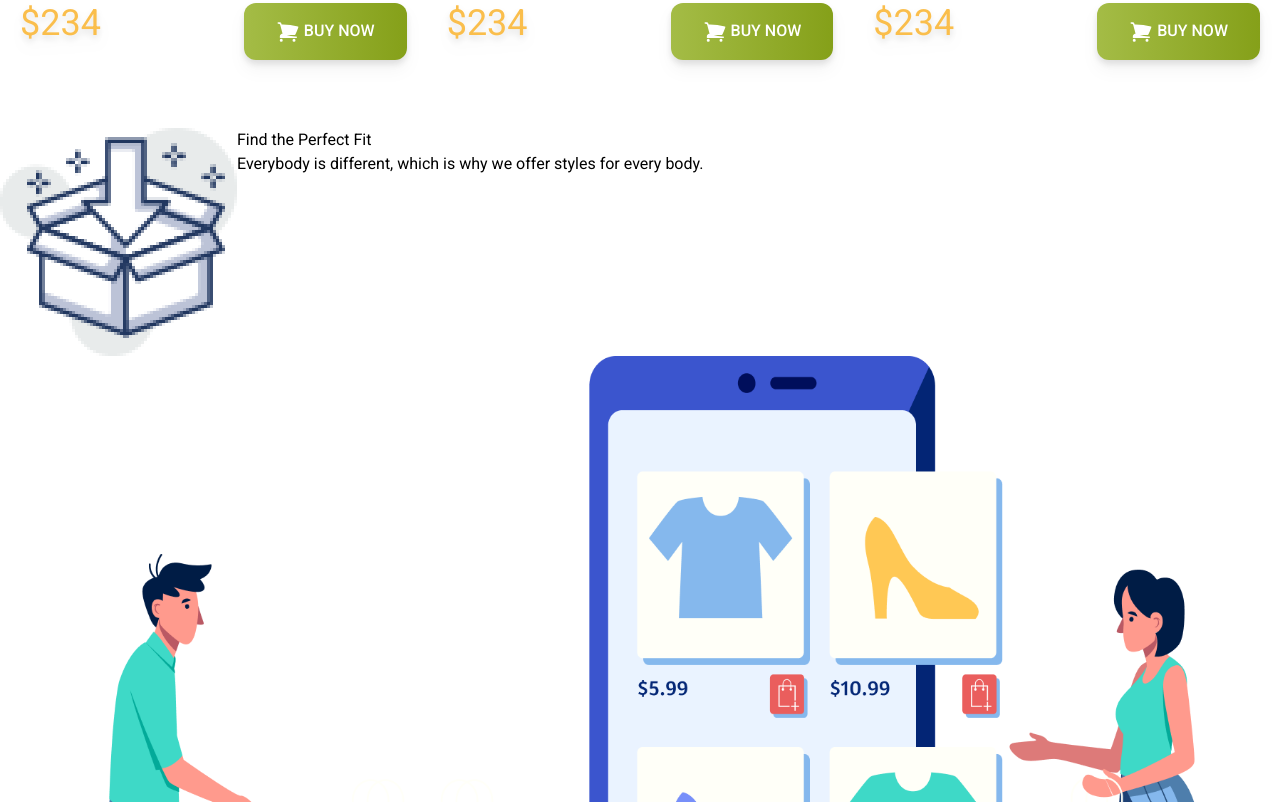
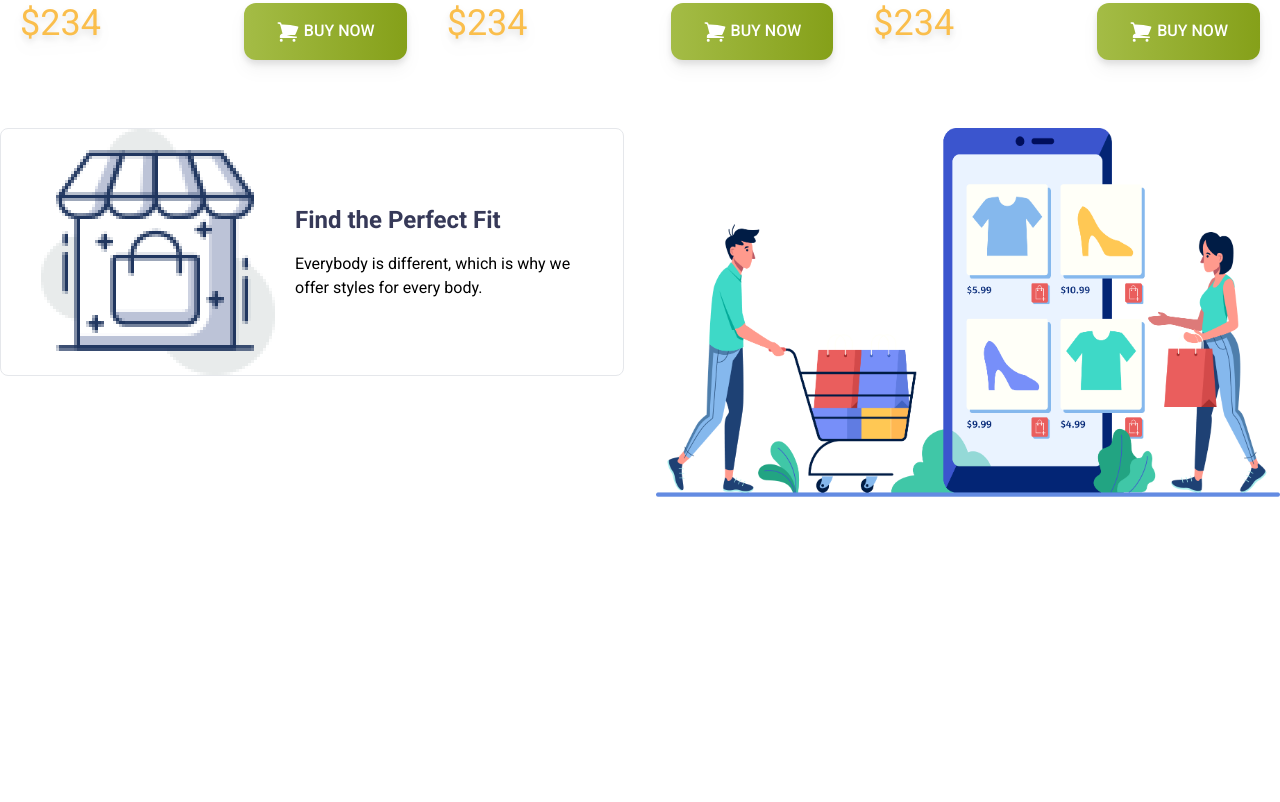
Before and after one commit to partha2165/penguin-fashion, a plain HTML site: page index.html in a window 1280 px wide. Shown: the part 1918-2720 px from the top of the page. After the commit the page ends 2415 px from the top, so only its background shows below. Drawn offline with nearby package versions, Linux system fonts and the light colour scheme.

Commit message:
Card Images Added

```diff
--- a/index.html
+++ b/index.html
@@ -149,16 +149,21 @@
        </div>
     </section>
     <section>
-       <div class="flex">
-        <div><img src="icons/box.png" alt=""></div>
+      <div class="grid grid-cols-1 lg:grid-cols-2 gap-8">
+        <!--Text Section-->
         <div>
-        <h4>Find the Perfect Fit</h4>
+            <div class="flex px-10 items-center gap-5 border rounded-lg">
+                <img src="icons/house.png" alt="">
+                <div>
+                    <h3 class="text-2xl font-bold text-[#363958] mb-4">Find the Perfect Fit</h3>
                     <p>Everybody is different, which is why we
                         offer styles for every body.</p>
                 </div>
                 </div>
-       <div>
-        <img src="images/shopping.png" alt="">
+
+        </div>
+        <!--Image Section-->
+        <div><img src="images/shopping.png" alt=""></div>
       </div>
     </section>
    </main>
```
Lines whose indentation alone changed are shown as unchanged.
